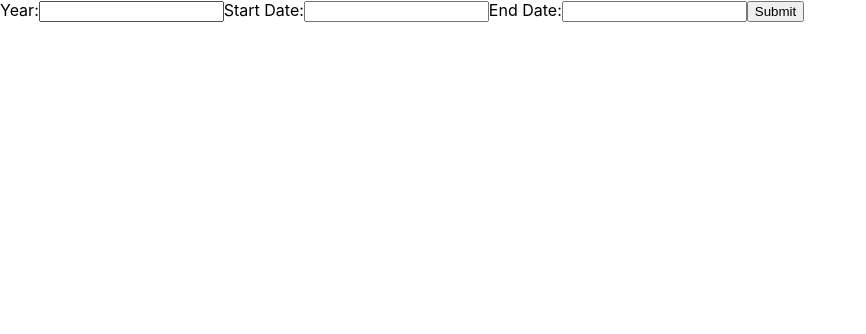
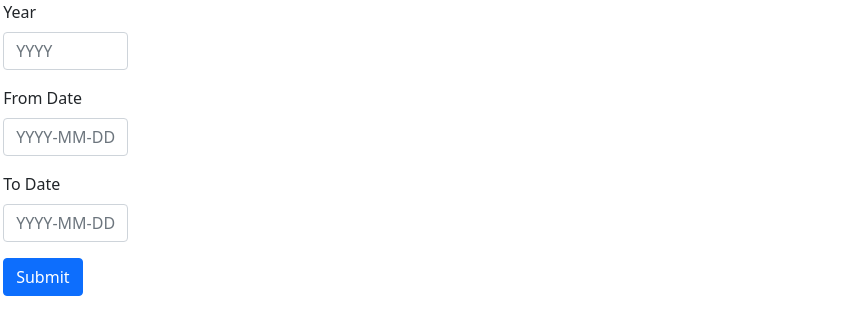
Before and after one commit to SammyCui/metal-price-frontend, a React (Create React App) app: page / in a window 1280 px wide. Shown: the top 334 px of the page, without its empty margins (0-866 px from the left). Built offline with nearby package versions, Linux system fonts and the light colour scheme.

Commit message:
add moving average
moving average, bootstrap styling

```diff
--- a/src/App.css
+++ b/src/App.css
@@ -36,3 +36,23 @@
     transform: rotate(360deg);
   }
 }
+
+.mb-3 {
+  width: 125px;
+}
+
+.settings {
+  position: relative;
+
+  left: 0.2rem;
+}
+
+.flexbox-container {
+  display: flex;
+  flex-direction: row;
+}
+
+.linechart {
+  width:80%;
+  height: 400px
+}
--- a/src/App.js
+++ b/src/App.js
@@ -1,8 +1,13 @@
 import React, { useState } from 'react';
+import './App.css';
 import {Line} from 'react-chartjs-2';
 import Axios from 'axios';
 import exportFromJSON from 'export-from-json' ;
 import { registerables } from 'chart.js';
+import Button from 'react-bootstrap/Button';
+import Form from 'react-bootstrap/Form';
+import 'bootstrap/dist/css/bootstrap.css';
+
 
 
 
@@ -14,23 +19,30 @@ const divStyle = {
 
 
 function npointsMA(n, price){
+  let n_points = n * 24;
+  let init_sum = 0;
 
-   let init_sum = 0;
-
-  for (var i = 0; i < n; i++){
-    init_sum += price[n];
+  for (var i = 0; i < n_points; i++){
+    init_sum += price[i];
 }
 
+  console.log(init_sum);
   const movemean = [];
-  for (var i = n-1; i < price.length; i++){
-      movemean.push(init_sum/n)
-      init_sum -= price[i - n + 1]
+
+  for (var i = 0; i < n_points-1; i++){
+    movemean.push(null);
+  }
+
+  for (var i = n_points-1; i < price.length; i++){
+      movemean.push(init_sum/n_points)
+      init_sum -= price[i - n_points + 1]
       init_sum += price[i + 1]
   }
   return movemean
 }
 
 
+//5 10 20 60 120 144 250
 export default class App extends React.Component {
   constructor(props) {
     super(props);
@@ -43,7 +55,13 @@ export default class App extends React.Component {
       date: [],
       price: [],
       graph: '',
-      showdownload: ''
+      showdownload: '',
+      avg5: false,
+      avg10: false,
+      avg20: false,
+      avg60: false
+
+
     };
     this.handleChange = this.handleChange.bind(this);
     this.handleSubmit = this.handleSubmit.bind(this);
@@ -55,10 +73,12 @@ export default class App extends React.Component {
 
 
   handleChange(event) {
+    console.log(event.target.name, event.target.value);
     this.setState({[event.target.name]:event.target.value});
     }
 
   handleSubmit(event) {
+    event.preventDefault();
     console.log("there");
     Axios({
       method: 'post',
@@ -92,14 +112,51 @@ export default class App extends React.Component {
         const data = {
           labels: this.state.date,
           datasets: [{
-            label: "Silver price chart",
+            label: "Silver price",
             data: this.state.price,
             radius: 0,
             borderColor: 'rgb(75, 192, 192)',
             borderWidth: 1,
             fill: true,
             backgroundColor: 'rgba(75, 192, 192, 0.2)'
-          }]
+          },
+          {
+            label: "5 day average",
+            data: npointsMA(5,this.state.price),
+            radius: 0,
+            borderColor: 'rgba(255, 51, 51, 0.8)',
+            borderWidth: 1,
+            fill: false,
+            hidden: true
+          },
+          {
+            label: "20 day average",
+            data: npointsMA(20,this.state.price),
+            radius: 0,
+            borderColor: 'rgba(0, 128, 255, 0.8)',
+            borderWidth: 1,
+            fill: false,
+            hidden: true
+          },
+          {
+            label: "60 day average",
+            data: npointsMA(60,this.state.price),
+            radius: 0,
+            borderColor: 'rgba(0, 128, 255, 0.8)',
+            borderWidth: 1,
+            fill: false,
+            hidden: true
+          },
+          {
+            label: "144 day average",
+            data: npointsMA(144,this.state.price),
+            radius: 0,
+            borderColor: 'rgba(0, 128, 255, 0.8)',
+            borderWidth: 1,
+            fill: false,
+            hidden: true
+          }
+        ]
         };
 
         const options = {
@@ -109,11 +166,21 @@ export default class App extends React.Component {
                 maxTicksLimit: 30
               }
             }]
+          },
+          responsive: true,
+          maintainAspectRatio:false,
+          layout: {
+            padding: {
+              top: 10,
+              left: 80,
+              right: 5,
+              bottom: 15
+            }
           }
         }
 
         this.setState({
-          graph: <div class="chart-container">
+          graph: <div className="linechart">
                   <Line
                     data = {data}
                     options= {options}
@@ -132,7 +199,7 @@ export default class App extends React.Component {
 
     handledwnload(event) {
       const data = this.state.query_data;
-      const filename = `silver_price_${this.state.start}-${this.state.end}`;
+      const filename = `silver_price_${this.state.from_dtime}-${this.state.to_dtime}`;
       const exportType = 'csv'
       exportFromJSON({data, filename, exportType});
     }
@@ -146,7 +213,8 @@ export default class App extends React.Component {
         return (<div> </div>);
       }
       */
-      return <button onClick={this.handledwnload}> Download </button>;
+      //return <button onClick={this.handledwnload}> Download </button>;
+      return <Button onClick={this.handledwnload} variant='outline-dark'>Download</Button>;
     }
 
 
@@ -155,38 +223,41 @@ export default class App extends React.Component {
   render() {
     return (
       <>
-      <div>
-        <form onSubmit = {this.handleSubmit}>
-          <label>
-            Year:
-            <input
-              name="year"
-              type="text"
-              value={this.state.year}
-              onChange={this.handleChange} />
-          </label>
-          <label>
-            Start Date:
-            <input
-              name="from_dtime"
-              type="text"
-              value={this.state.from_dtime}
-              onChange={this.handleChange} />
-          </label>
-          <label>
-            End Date:
-            <input
-              name="to_dtime"
-              type="text"
-              value={this.state.to_dtime}
-              onChange={this.handleChange} />
-          </label>
-          <input type="submit" value="Submit" />
-        </form>
+      <div class="flexbox-container">
+        <Form onSubmit = {this.handleSubmit} className = 'settings'>
+          <Form.Group className="mb-3" >
+            <Form.Label>Year</Form.Label>
+              <Form.Control
+                name="year" type="number" placeholder="YYYY"
+                value={this.state.year}
+                onChange={this.handleChange}/>
+          </Form.Group>
+          <Form.Group className="mb-3">
+            <Form.Label>From Date</Form.Label>
+              <Form.Control
+                name="from_dtime" type="text" placeholder="YYYY-MM-DD"
+                value={this.state.from_dtime}
+                onChange={this.handleChange.bind(this)}/>
+          </Form.Group>
+          <Form.Group className="mb-3">
+            <Form.Label>To Date</Form.Label>
+              <Form.Control
+                name="to_dtime"type="text" placeholder="YYYY-MM-DD"
+                value={this.state.to_dtime}
+                onChange={this.handleChange.bind(this)}/>
+          </Form.Group>
+          <Button variant="primary" type="submit">
+            Submit
+          </Button>
+        </Form>
+        {this.state.graph}
+        <div>
+        {this.state.showdownload}
+        </div>
+
       </div>
 
-      {this.state.graph}
-      {this.state.showdownload}
+
       </>
     );
   }
```
Also changed, not shown: package.json (+7 -0 lines), 2 other files (tests, documents, lock files or other folders).
